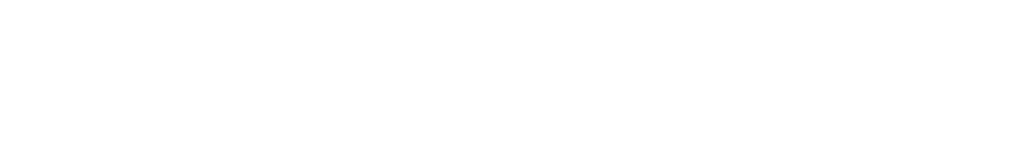
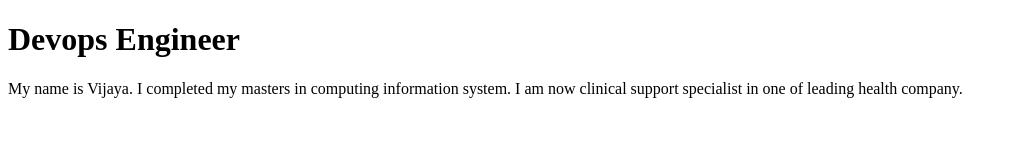
Before and after one commit to Vijaya96-star/Sample, a plain HTML site: page webapp.html in a window 1280 px wide. Shown: the whole page, without its empty margins (0-1017 px from the left). Drawn offline with Linux system fonts and the light colour scheme.

```diff
--- a/webapp.html
+++ b/webapp.html
@@ -1,4 +1,10 @@
 <!DOCTYPE html>
 <html>
-    <head><title>Thanuj is a boos</title></head>
+    <head>
+        <title>Vijaya</title>
+        <h1>Devops Engineer</h1>
+    </head>
+    <body>
+        <p>My name is Vijaya. I completed my masters in computing information system. I am now clinical support specialist in one of leading health company.</p>
+    </body>
 </html>
```
